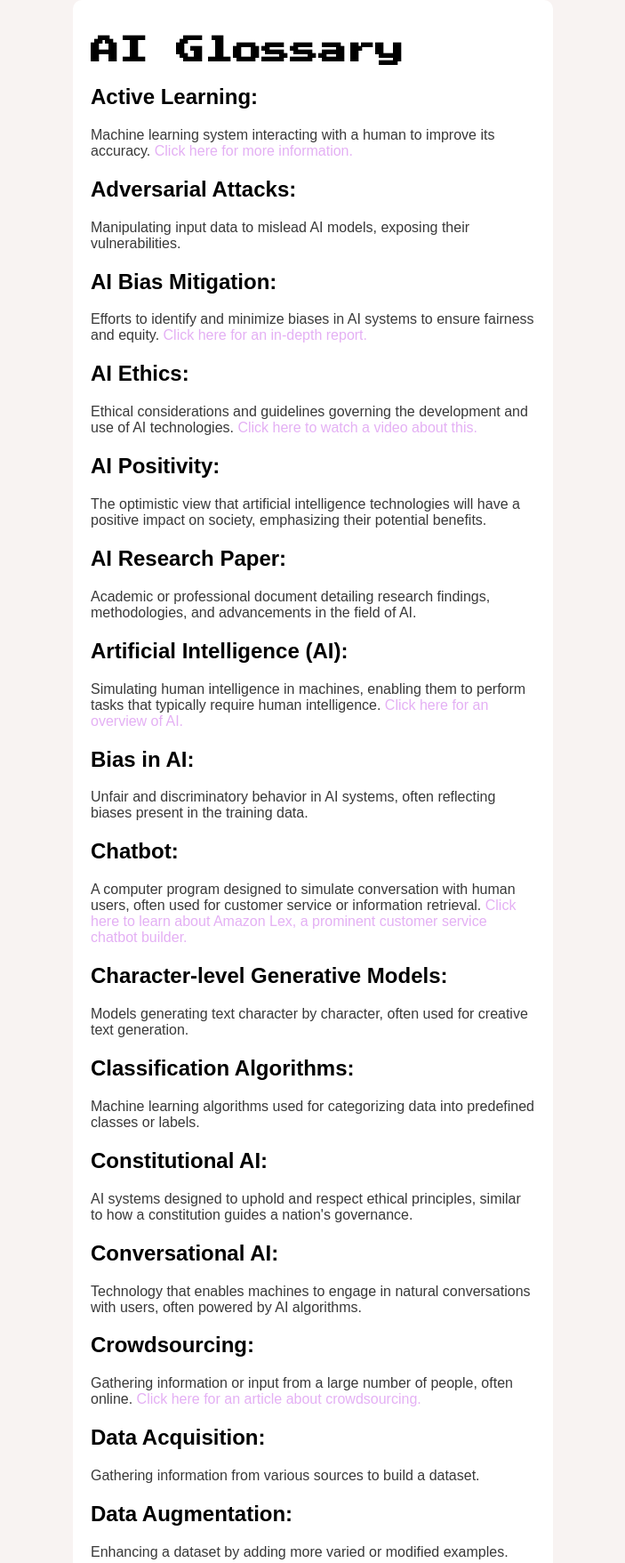
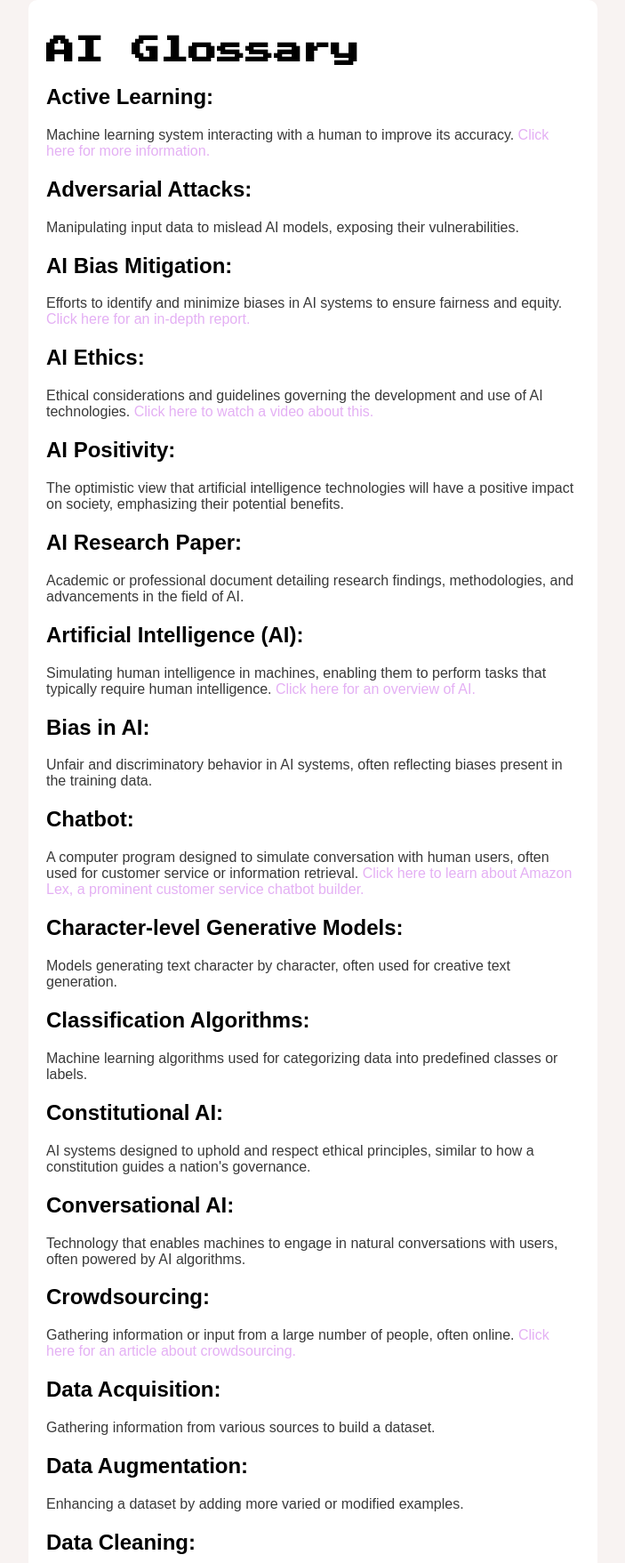
Before and after one commit to Joanne-Lee20/HDCC, a Flask app: page /glossary in a window 1280 px wide. Shown: the part 186-1943 px from the top of the page at 89% size, without its empty margins (288-991 px from the left). Run offline with Flask 3, Linux system fonts and the light colour scheme.

Commit message:
Update glossary.css

```diff
--- a/static/css/glossary.css
+++ b/static/css/glossary.css
@@ -1,5 +1,5 @@
 .definition-container {
-    max-width: 500px;
+    max-width: 600px;
     margin: 0 auto;
     text-align: left;
     padding: 20px;
```
